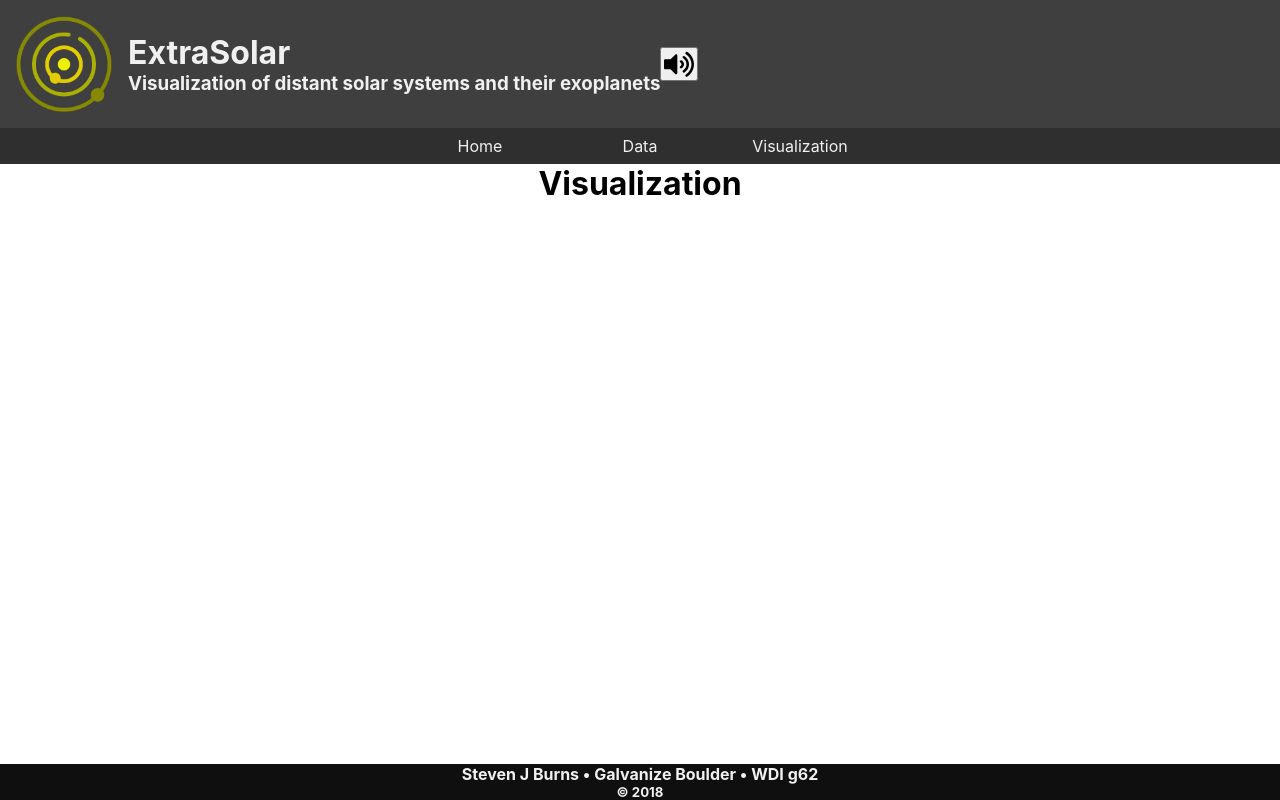
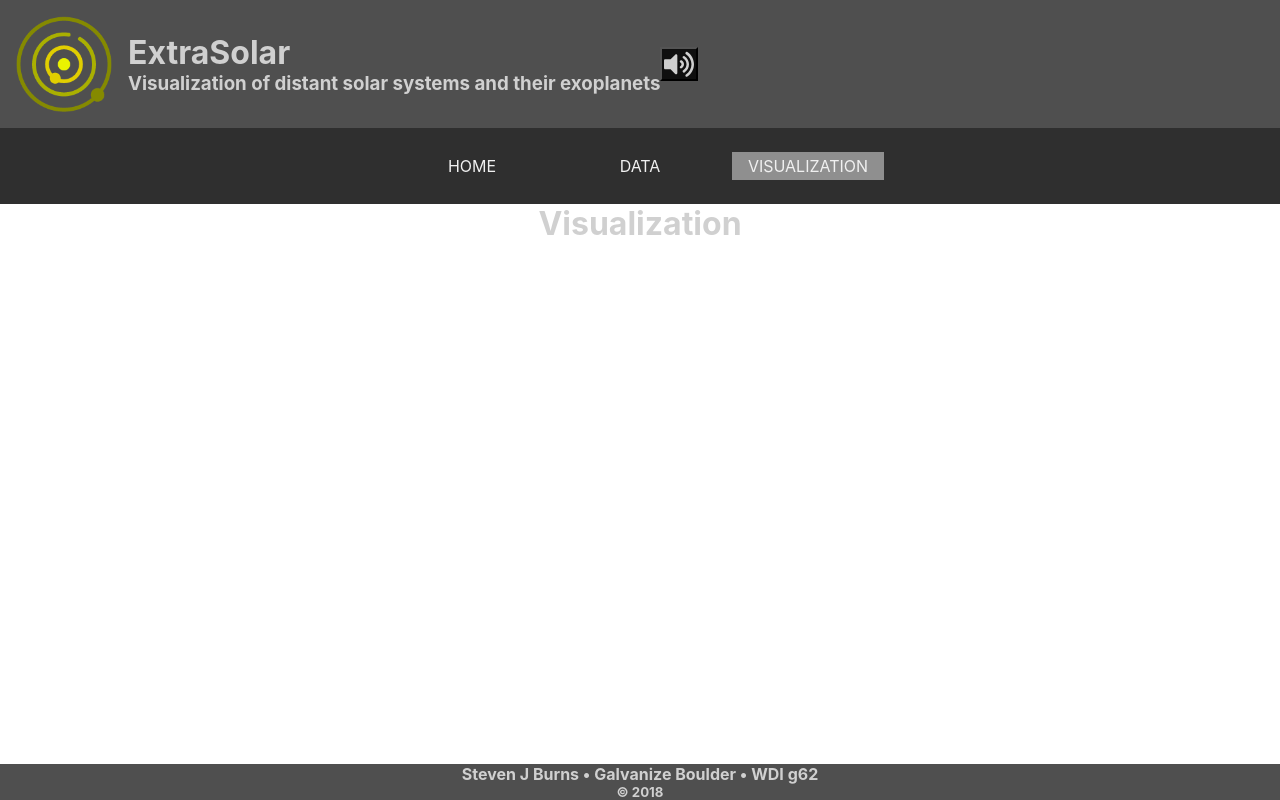
Before and after one commit to StevenJBurns/extrasolar, a React (Create React App) app: page /visualization in a window 1280 px wide. Built offline with nearby package versions, Linux system fonts and the light colour scheme.

Commit message:
Audio working; Mute Audio button is working; learned how to pass props in React Router v4; always minor CSS tweaks

```diff
--- a/src/App.css
+++ b/src/App.css
@@ -1,11 +1,12 @@
 * {
-  margin :0;
+  margin: 0;
   padding: 0;
+  color:#D0D0D0
 }
 
 .App {
+  min-height: 100vh;
   text-align: center;
-  min-height: 100vh;
   flex-direction: column;
   display: flex;
 }
@@ -17,21 +18,10 @@
   animation: app-logo-spin infinite 20s linear;
 }
 
-.App-header {
-  background-color: #2F2F2F;
-  height: 150px;
-  padding: 20px;
-  color: #F0F0F0
-}
-
-.App-intro {
-  font-size: large;
-}
-
 #app-header {
   width: 100%;
   color: #F0F0F0;
-  background-color: #3F3F3F;
+  background-color: #4F4F4F;
   align-items: center;
   display: flex
 }
@@ -42,10 +32,12 @@
 }
 
 #button-audio {
-  padding: 2px
+  padding: 2px;
+  background-color: #0F0F0F
 }
 
 nav {
+  padding: 16px;
   background-color: #2F2F2F
 }
 
@@ -60,6 +52,7 @@ nav li {
 
 nav a {
   margin: auto;
+  padding: 4px;
   width: 144px;
   color: #F0F0F0;
   text-decoration: none;
@@ -68,7 +61,7 @@ nav a {
 
 nav a:hover {
   color: #F0F0F0;
-  background-color: #6b6e93;
+  background-color: #4F4F4F;
   text-decoration: none
 }
 
@@ -82,8 +75,7 @@ main {
 
 #app-footer {
   width: 100%;
-  color: #F0F0F0;
-  background-color: #0F0F0F;
+  background-color: #4F4F4F;
   text-align: center
 }
 
--- a/src/App.js
+++ b/src/App.js
@@ -1,5 +1,5 @@
 import React, { Component } from 'react';
-import { Switch, Route, Link } from 'react-router-dom';
+import { Switch, Route, NavLink } from 'react-router-dom';
 
 import AppLogo from './images/extrasolar.png';
 import PageHome from './containers/PageHome';
@@ -12,25 +12,18 @@ class App extends Component {
 
   constructor(props) {
     super(props);
-    this.state = {};
-  }
+    this.state = { audioMuted : false };
 
-  componentWillMount() {
-
+    this.toggleSound = this.toggleSound.bind(this);
   }
 
   toggleSound() {
-    let buttonAudio = document.getElementById("buttonAudio");
-    let audioBackground = document.getElementById("audioBackground");
-
-    console.log(buttonAudio, audioBackground);
-
-    //audioBackground.muted ? audioBackground.muted = false : audioBackground.muted = true;
-    //$("#buttonAudio").toggleClass("button-success button-warning")
-    //audioBackground.muted ? localStorage.setItem("sound", "off") : localStorage.setItem("sound", "on");
+    this.setState({ audioMuted : !this.state.audioMuted });
   }
 
   render() {
+    let activeStyle = { backgroundColor : '#8F8F8F' };
+
     return (
       <div className="App">
         <header id="app-header">
@@ -39,22 +32,23 @@ class App extends Component {
             <h1 id="h1-header">ExtraSolar</h1>
             <h3 id="h2-header">Visualization of distant solar systems and their exoplanets</h3>
           </div>
-          <button type="button" id="button-audio" name="buttonAudio" onClick={this.toggleSound()}>
+          <button type="button" id="button-audio" name="buttonAudio" onClick={this.toggleSound}>
             <span className="fas fa-volume-up fa-2x" aria-hidden="true"></span>
           </button>
         </header>
         <nav>
           <ul>
-            <li><Link to="/">Home</Link></li>
-            <li><Link to="/data">Data</Link></li>
-            <li><Link to="/visualization">Visualization</Link></li>
+            <li><NavLink to="/" exact activeStyle={activeStyle}>HOME</NavLink></li>
+            <li><NavLink to="/data" activeStyle={activeStyle}>DATA</NavLink></li>
+            <li><NavLink to="/visualization" activeStyle={activeStyle}>VISUALIZATION</NavLink></li>
           </ul>
         </nav>
         <Switch>
-          <Route path='/' exact component={PageHome} />
-          <Route path='/data' exact component={PageData} />
-          <Route path='/visualization' exact component={PageVisualization} />
+          <Route path='/' exact render={() => <PageHome isMuted={this.state.audioMuted} />} />
+          <Route path='/data' exact render={() => <PageData isMuted={this.state.audioMuted} />} />
+          <Route path='/visualization' exact render={() => <PageVisualization isMuted={this.state.audioMuted} />} />
         </Switch>
+
         <footer id="app-footer">
           <h4 id="footer-h4">Steven J Burns &#8226; Galvanize Boulder &#8226; WDI g62</h4>
           <h5 id="footer-h5">&copy; 2018</h5>
--- a/src/containers/PageData.js
+++ b/src/containers/PageData.js
@@ -1,11 +1,16 @@
 import React, { Component } from 'react';
+import AudioData from '../audio/data.ogg';
 
 class PageData extends Component {
   render() {
+    console.log(this.props);
+
     return (
       <main>
         <h1>Data</h1>
-        <audio autoplay loop id="audioBackground">Your browser does not support the <code>audio</code> element.</audio>
+        <audio autoPlay loop id="audioBackground" src={AudioData} muted={this.props.isMuted}>
+          <span>Your browser does not support the <code>audio</code> element.</span>
+        </audio>
       </main>
     );
   }
--- a/src/containers/PageHome.js
+++ b/src/containers/PageHome.js
@@ -1,11 +1,16 @@
 import React, { Component } from 'react';
+import AudioHome from '../audio/home.ogg';
 
 class PageHome extends Component {
   render() {
+    console.log(this.props);
+
     return (
       <main>
         <h1>Home</h1>
-        <audio autoplay loop id="audioBackground" >Your browser does not support the <code>audio</code> element.</audio>
+        <audio autoPlay loop id="audioBackground" src={AudioHome} muted={this.props.isMuted}>
+          <span>Your browser does not support the <code>audio</code> element.</span>
+        </audio>
       </main>
     );
   }
--- a/src/containers/PageVisualization.js
+++ b/src/containers/PageVisualization.js
@@ -1,11 +1,16 @@
 import React, { Component } from 'react';
+import AudioVisualization from '../audio/visualization.ogg';
 
 class PageVisualization extends Component {
   render() {
+    console.log(this.props);
+
     return (
       <main>
         <h1>Visualization</h1>
-        <audio autoplay loop id="audioBackground">Your browser does not support the <code>audio</code> element.</audio>
+        <audio autoPlay loop id="audioBackground" src={AudioVisualization} muted={this.props.isMuted}>
+          <span>Your browser does not support the <code>audio</code> element.</span>
+        </audio>
       </main>
     );
   }
```
Also changed, not shown: 1 other file (tests, documents, lock files or other folders).
